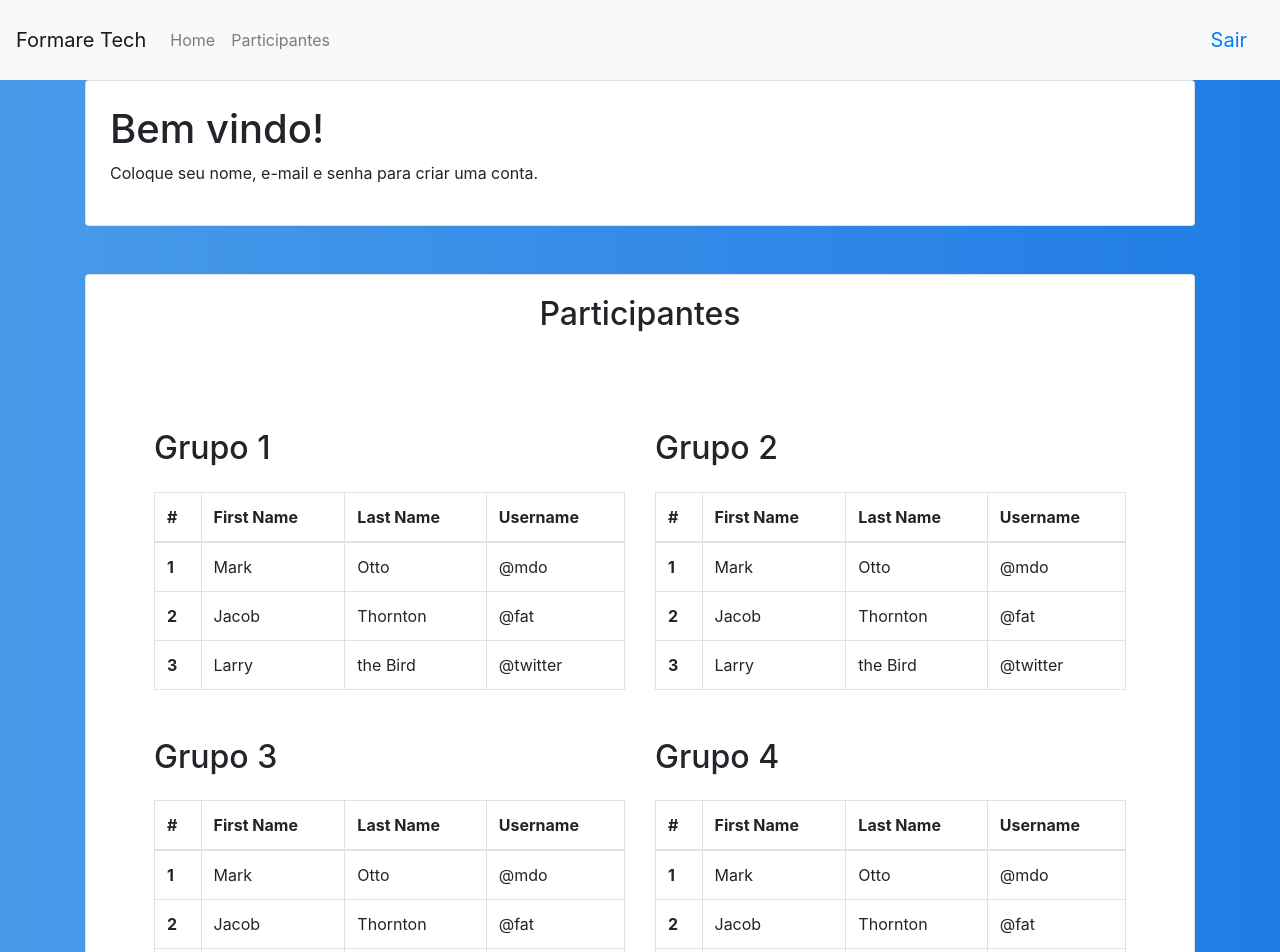
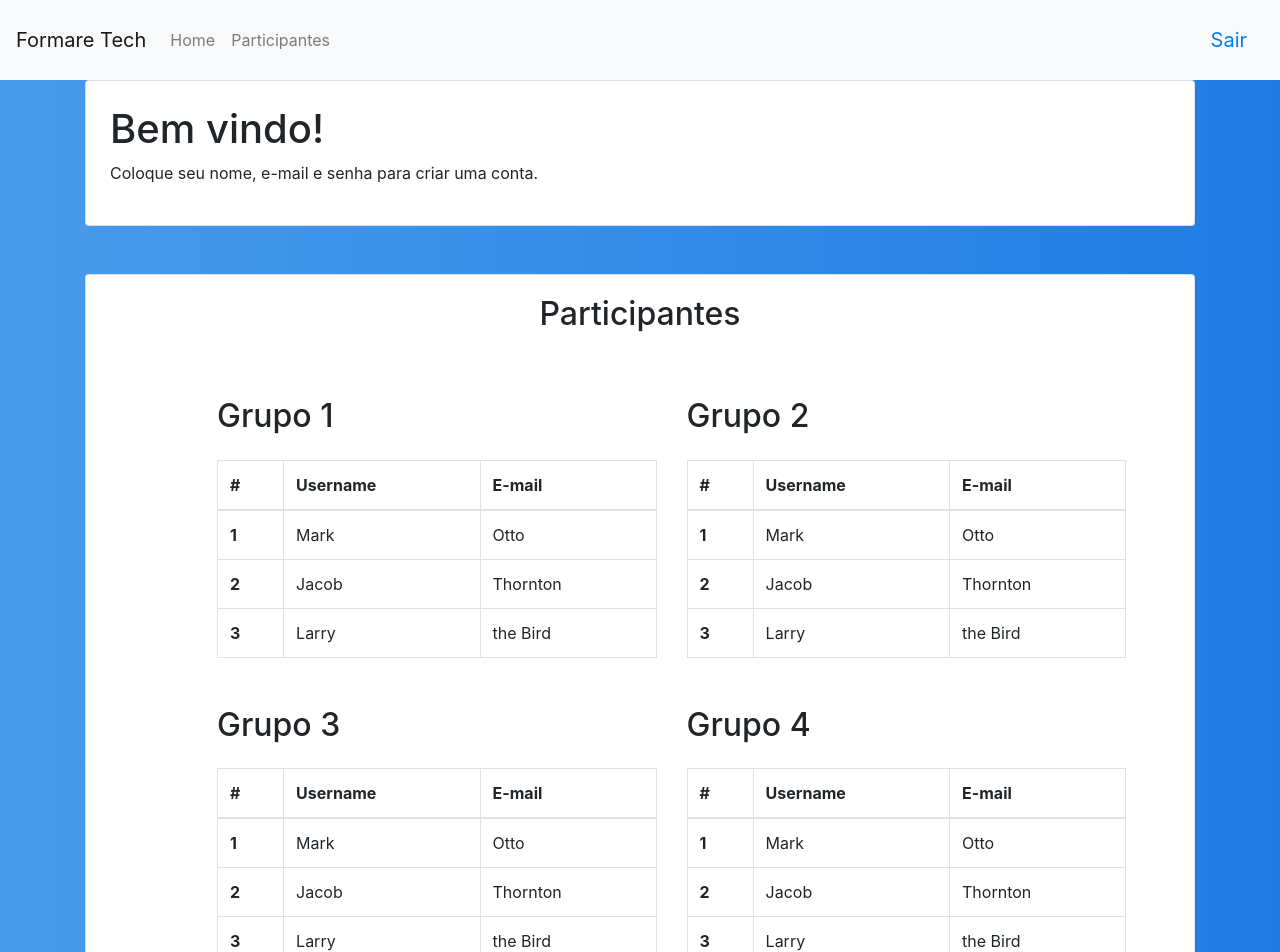
Before and after one commit to alefwhite/aplicacao_consultor, a React (Create React App) app in the folder frontend/: page /participantes in a window 1280 px wide. Shown: the top 952 px of the page. Built offline with nearby package versions, Linux system fonts and the light colour scheme.

Commit message:
"algumas alterações básicas"

```diff
--- a/frontend/src/assets/components/Header/index.js
+++ b/frontend/src/assets/components/Header/index.js
@@ -22,7 +22,7 @@ export default function Header() {
     return (
         <header>
         <Navbar color="light" light expand="md">
-            <NavbarBrand href="/" >Formare Tech</NavbarBrand>
+            <NavbarBrand href="/home" >Formare Tech</NavbarBrand>
             <NavbarToggler />
             <Collapse navbar>
                 <Nav className="mr-auto" navbar>
--- a/frontend/src/pages/Participantes/index.js
+++ b/frontend/src/pages/Participantes/index.js
@@ -30,17 +30,16 @@ import Header from '../../assets/components/Header';
                         <Col md="12" className="mt-5">
                             <Card>
                                 <CardBody>
-                                    <h2 className="mb-5 d-flex justify-content-center">Participantes</h2>
-                                    <Row className="p-5">
+                                    <h2 className="mb-3 d-flex justify-content-center">Participantes</h2>
+                                    <Row className="p-5 ml-5">
                                         <Col sm="6" className="mb-4">
                                             <h2 className="mb-4">Grupo 1</h2>
                                             <Table hover bordered>
                                                     <thead>
                                                         <tr>
                                                             <th>#</th>
-                                                            <th>First Name</th>
-                                                            <th>Last Name</th>
                                                             <th>Username</th>
+                                                            <th>E-mail</th>
                                                         </tr>
                                                     </thead>
                                                     <tbody>
@@ -48,19 +47,16 @@ import Header from '../../assets/components/Header';
                                                             <th scope="row">1</th>
                                                             <td>Mark</td>
                                                             <td>Otto</td>
-                                                            <td>@mdo</td>
                                                         </tr>
                                                         <tr>
                                                             <th scope="row">2</th>
                                                             <td>Jacob</td>
                                                             <td>Thornton</td>
-                                                            <td>@fat</td>
                                                         </tr>
                                                         <tr>
                                                             <th scope="row">3</th>
                                                             <td>Larry</td>
                                                             <td>the Bird</td>
-                                                            <td>@twitter</td>
                                                         </tr>
                                                     </tbody>
                                             </Table>
@@ -69,12 +65,11 @@ import Header from '../../assets/components/Header';
                                         <Col sm="6" className="mb-4">
                                             <h2 className="mb-4">Grupo 2</h2>
                                             <Table hover bordered>
-                                                    <thead>
+                                            <thead>
                                                         <tr>
                                                             <th>#</th>
-                                                            <th>First Name</th>
-                                                            <th>Last Name</th>
                                                             <th>Username</th>
+                                                            <th>E-mail</th>
                                                         </tr>
                                                     </thead>
                                                     <tbody>
@@ -82,19 +77,16 @@ import Header from '../../assets/components/Header';
                                                             <th scope="row">1</th>
                                                             <td>Mark</td>
                                                             <td>Otto</td>
-                                                            <td>@mdo</td>
                                                         </tr>
                                                         <tr>
                                                             <th scope="row">2</th>
                                                             <td>Jacob</td>
                                                             <td>Thornton</td>
-                                                            <td>@fat</td>
                                                         </tr>
                                                         <tr>
                                                             <th scope="row">3</th>
                                                             <td>Larry</td>
                                                             <td>the Bird</td>
-                                                            <td>@twitter</td>
                                                         </tr>
                                                     </tbody>
                                             </Table>
@@ -103,12 +95,11 @@ import Header from '../../assets/components/Header';
                                         <Col sm="6" className="mt-2">
                                             <h2 className="mb-4">Grupo 3</h2>
                                             <Table hover bordered>
-                                                    <thead>
+                                            <thead>
                                                         <tr>
                                                             <th>#</th>
-                                                            <th>First Name</th>
-                                                            <th>Last Name</th>
                                                             <th>Username</th>
+                                                            <th>E-mail</th>
                                                         </tr>
                                                     </thead>
                                                     <tbody>
@@ -116,19 +107,16 @@ import Header from '../../assets/components/Header';
                                                             <th scope="row">1</th>
                                                             <td>Mark</td>
                                                             <td>Otto</td>
-                                                            <td>@mdo</td>
                                                         </tr>
                                                         <tr>
                                                             <th scope="row">2</th>
                                                             <td>Jacob</td>
                                                             <td>Thornton</td>
-                                                            <td>@fat</td>
                                                         </tr>
                                                         <tr>
                                                             <th scope="row">3</th>
                                                             <td>Larry</td>
                                                             <td>the Bird</td>
-                                                            <td>@twitter</td>
                                                         </tr>
                                                     </tbody>
                                             </Table>
@@ -137,12 +125,11 @@ import Header from '../../assets/components/Header';
                                         <Col sm="6" className="mt-2">
                                             <h2 className="mb-4">Grupo 4</h2>
                                             <Table hover bordered>
-                                                    <thead>
+                                            <thead>
                                                         <tr>
                                                             <th>#</th>
-                                                            <th>First Name</th>
-                                                            <th>Last Name</th>
                                                             <th>Username</th>
+                                                            <th>E-mail</th>
                                                         </tr>
                                                     </thead>
                                                     <tbody>
@@ -150,19 +137,16 @@ import Header from '../../assets/components/Header';
                                                             <th scope="row">1</th>
                                                             <td>Mark</td>
                                                             <td>Otto</td>
-                                                            <td>@mdo</td>
                                                         </tr>
                                                         <tr>
                                                             <th scope="row">2</th>
                                                             <td>Jacob</td>
                                                             <td>Thornton</td>
-                                                            <td>@fat</td>
                                                         </tr>
                                                         <tr>
                                                             <th scope="row">3</th>
                                                             <td>Larry</td>
                                                             <td>the Bird</td>
-                                                            <td>@twitter</td>
                                                         </tr>
                                                     </tbody>
                                             </Table>
```
